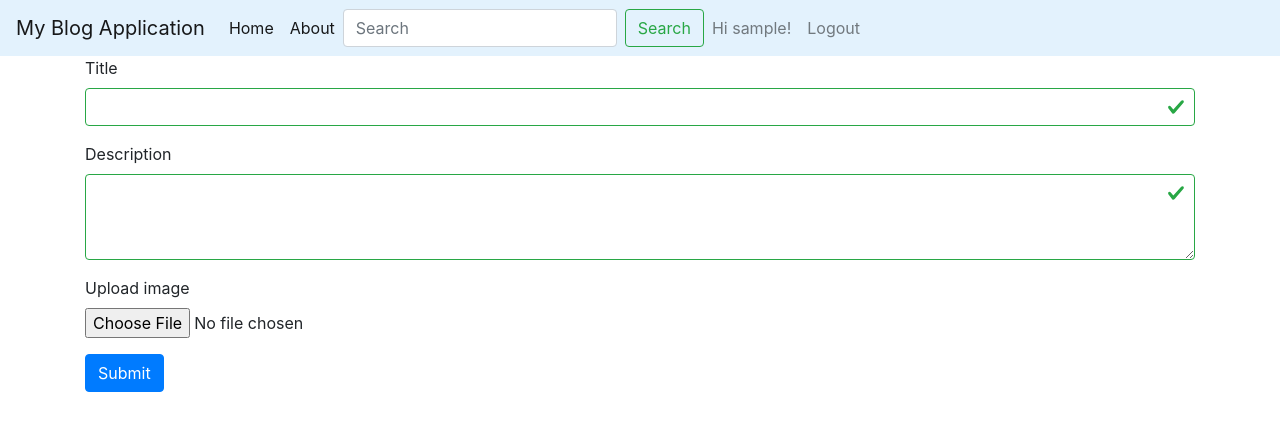
After one commit to datnguyen0126/blog-app, a Django app: page /blog/create/ in a window 1280 px wide. The commit adds this page. Shown: the top 431 px of the page. Run offline with Django 3.2, Linux system fonts and the light colour scheme; the visitor is signed in with stand-in values (Sample User, id 1); some libraries are stand-ins or nearby versions.

```diff
--- a/blog/models.py
+++ b/blog/models.py
@@ -1,12 +1,13 @@
 from django.db import models
 from django.contrib.auth.base_user import AbstractBaseUser, BaseUserManager
+
 
 # Create your models here.
 class Post(models.Model):
     title = models.CharField(max_length=100)
     description = models.TextField()
     date_created = models.DateTimeField(auto_now_add=True)
-    image = models.BinaryField()
+    image = models.ImageField(upload_to='images/')
 
 class CustomUserManager(BaseUserManager):
     """custom user manager class"""
--- a/blog/templates/blog/base.html
+++ b/blog/templates/blog/base.html
@@ -20,16 +20,17 @@
                     <a class="nav-link" href="{% url 'blog-home' %}">Home</span></a>
                 </li>
                 <li class="nav-item active">
-                    <a class="nav-link" href="{% url 'blog-home' %}">About</a>
+                    <a class="nav-link" href="{% url 'blog-about' %}">About</a>
                 </li>
             </ul>
-            <form class="form-inline my-2 my-lg-0">
-                <input class="form-control mr-sm-2" type="search" placeholder="Search" aria-label="Search">
+            <form class="form-inline my-2 my-lg-0" method="POST">
+                {% csrf_token %}
+                <input class="form-control mr-sm-2" type="search" placeholder="Search" aria-label="Search" name="search">
                 <button class="btn btn-outline-success my-2 my-sm-0" type="submit">Search</button>
             </form>
             <ul class="navbar-nav">
                 {% if user.is_authenticated %}
-                            {% comment %} <a class="nav-item nav-link" href="{% url 'profile' %}">Profile</a> {% endcomment %}
+                    {% comment %} <a class="nav-item nav-link" href="{% url 'profile' %}">Profile</a> {% endcomment %}
                 <li class="nav-item">
                     <span class="nav-item nav-link">Hi {{ user.username }}!</span>
                 </li>
--- /dev/null
+++ b/blog/templates/blog/blog_create.html
@@ -0,0 +1,19 @@
+{% extends 'blog/base.html' %}
+{% block content %}
+<form method="POST" enctype="multipart/form-data" class="was-validated">
+    {% csrf_token %}
+    <div class="form-group">
+        <label>Title</label>
+        <input type="text" class="form-control" name="title"/>
+    </div>
+    <div class="form-group">
+        <label>Description</label>
+        <textarea class="form-control" name="description" rows="3"></textarea>
+    </div>
+    <div class="form-group">
+        <label>Upload image</label>
+        <input type="file" class="form-control-file" name="image"/>
+  </div>
+    <button type="submit" class="btn btn-primary">Submit</button>
+</form>
+{% endblock content %}
--- a/blog/templates/blog/register.html
+++ b/blog/templates/blog/register.html
@@ -1,6 +1,6 @@
 {% extends "blog/base.html" %}
 {% block content %}
-<form method="POST" action="." class="form-group m-3">
+<form method="POST" class="form-group m-3">
     {% csrf_token %}
      <div class="form-group">
         <label>Username</label>
@@ -12,7 +12,7 @@
         <input type="password" class="form-control" name="password1">
     </div>
     <div class="form-group">
-        <label>Password</label>
+        <label>Confirm password</label>
         <input type="password" class="form-control" name="password2">
     </div>
     <button type="submit" class="btn btn-primary">Register</button>
--- a/blog/urls.py
+++ b/blog/urls.py
@@ -5,5 +5,7 @@ urlpatterns = [
     path("register/", views.register, name="blog-register"),
     path('login/', views.login, name='blog-login'),
     path('logout/', views.logout, name='blog-logout'),
+    path('blog/create/', views.blog_create, name='blog-create-post'),
+    path('about/', views.about, name='blog-about'),
     path('', views.home, name='blog-home'),
 ]
--- a/blog/views.py
+++ b/blog/views.py
@@ -1,23 +1,49 @@
 from django.shortcuts import render, redirect
-from django.http import HttpRequest
+from django.http import HttpRequest, HttpResponse, HttpResponseRedirect
 from django.contrib.auth.decorators import login_required
 from django.contrib.auth.forms import UserCreationForm
 from django.contrib import messages
 from django.contrib import auth
-from blog.models import Accounts, CustomUserManager
+from blog.models import Accounts, CustomUserManager, Post
+from django.core.files.storage import FileSystemStorage
 
 # Create your views here.
-@login_required
+@login_required(login_url='/login/')
 def home(request):
-    return render(request, 'blog/home.html')
+    posts = None
+    if request.method == "POST":
+        posts = Post.objects.filter(title__contains=request.POST.get("search"))
+    else:
+        posts = Post.objects.all()
+    context = {
+        'posts': posts
+    }
+    return render(request, 'blog/home.html', context)
+
+@login_required(login_url='/login/')
+def about(request):
+
+    return render(request, 'blog/about.html')
+
+@login_required(login_url='/login/')
+def blog_create(request):
+    if request.method == "POST":
+        post =  Post()
+        post.title = request.POST.get('title')
+        post.description = request.POST.get('description')
+        post.image = request.FILES.get('image')
+        post.save()
+        return redirect('blog-home')
+    else:
+        return render(request, 'blog/blog_create.html')
+
 
 def register(request):
-
     if request.method == "POST":
         if request.POST.get('username') and request.POST.get('password1') and request.POST.get('password2'):
             Accounts.objects.create_user(request.POST.get('username'), request.POST.get('password1'))
             messages.success(request, "New User added!")
-        return render(request, "blog/register.html")
+        return redirect('blog-home')
     else:
         return render(request, 'blog/register.html')
 
@@ -32,7 +58,11 @@ def login(request):
 
         if user is not None:
             auth.login(request, user)
-            return redirect('blog-home')
+            next_url = request.GET.get('next')
+            if next_url:
+                return HttpResponseRedirect(next_url)
+            else:
+                return redirect('blog-home')
 
         else:
             messages.error(request, 'Error wrong username/password')
--- a/my_blog/urls.py
+++ b/my_blog/urls.py
@@ -15,8 +15,13 @@ Including another URLconf
 """
 from django.contrib import admin
 from django.urls import path, include
+from django.conf import settings
+from django.conf.urls.static import static
 
 urlpatterns = [
-    path('admin/', admin.site.urls),
+    #path('admin/', admin.site.urls),
     path('', include('blog.urls')),
 ]
+
+if settings.DEBUG:
+    urlpatterns += static(settings.MEDIA_URL, document_root=settings.MEDIA_ROOT)
```
Also changed, not shown: blog/forms.py (+3 -7 lines), blog/templates/blog/about.html (added, +8 -0 lines), blog/templates/blog/home.html (+11 -1 lines), my_blog/settings.py (+6 -1 lines), blog/migrations/0001_initial.py (deleted), blog/migrations/0002_auto_20200716_0715.py (deleted), blog/migrations/0003_auto_20200716_0740.py (deleted), blog/migrations/0004_auto_20200716_0750.py (deleted).
